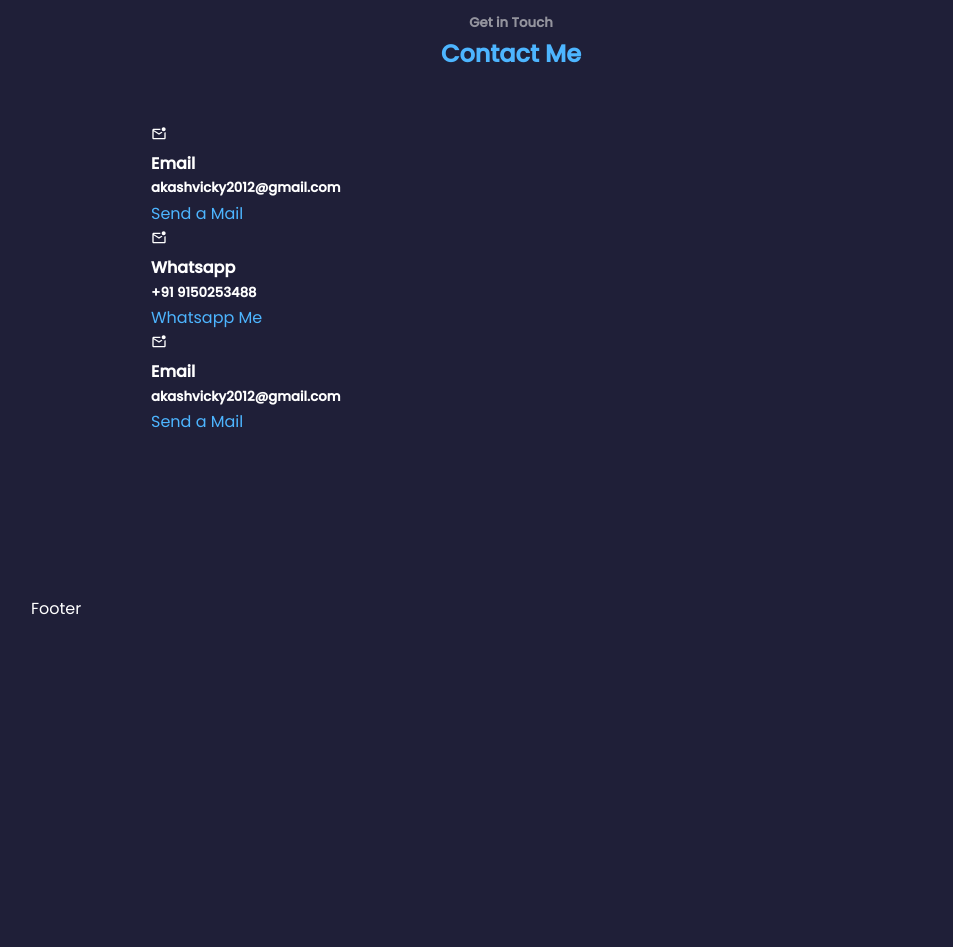
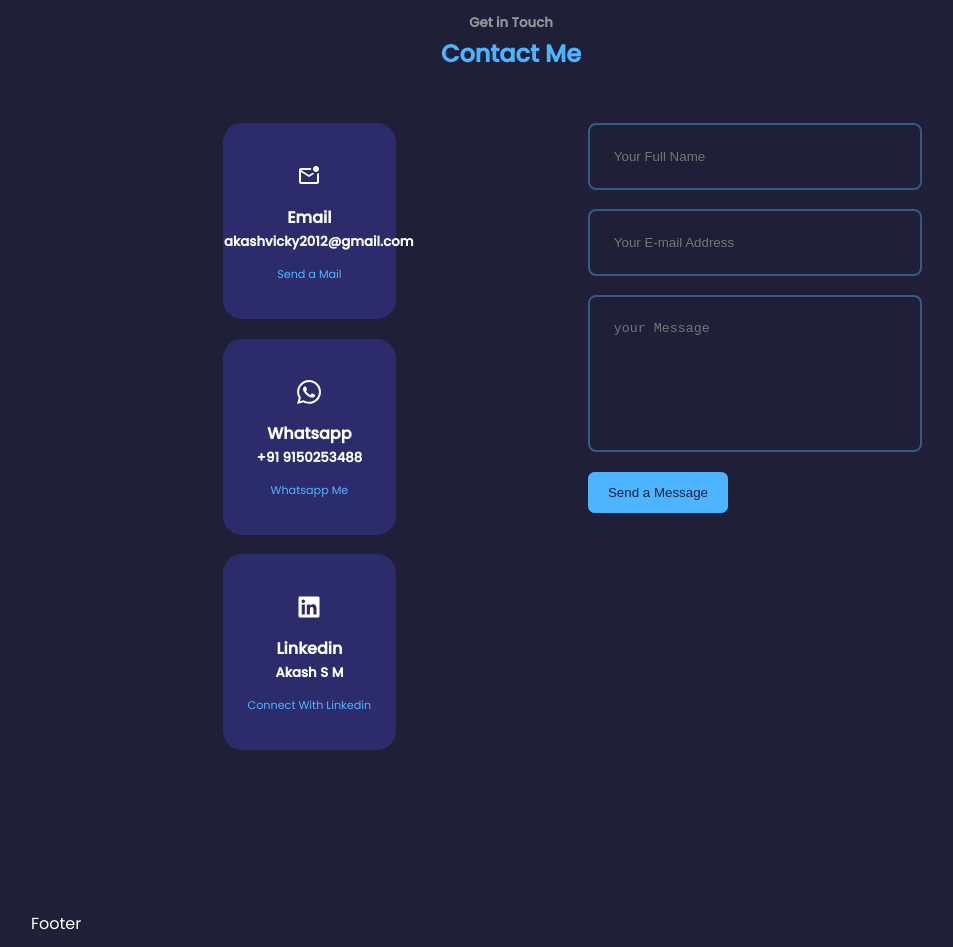
Before and after one commit to ak220193/my-portfolio-new, a React (Create React App) app: page / in a window 1280 px wide. Shown: the part 5520-6467 px from the top of the page, without its empty margins (129-1082 px from the left). Before the commit the page ends 6303 px from the top, so only its background shows below. Built offline with nearby package versions, Linux system fonts and the light colour scheme.

Commit message:
media queries are pending for Contact Section

```diff
--- a/src/Components/Contact/Contact.css
+++ b/src/Components/Contact/Contact.css
@@ -0,0 +1,57 @@
+.container.contact__container{
+    width: 60%;
+    display: grid;
+    grid-template-columns: 30% 58%;
+    gap:12rem;
+
+}
+
+.contact__options{
+    display: flex;
+    flex-direction: column;
+    gap:1.2rem;
+
+}
+
+.contact__option{
+    background: var(--color-bg-variant);
+    padding: 2.5rem 0 2rem 0rem ;
+    border-radius: 1.2rem ;
+    text-align: center;
+    border: 1px  solid transparent;
+    transition: var(--transition);
+}
+
+.contact__option:hover{
+    background: transparent;
+    border-color: var(--color-primary-variant);
+
+}
+
+.contact__option-icon{
+    font-size: 1.5rem;
+    margin-bottom: 0.5rem;
+}
+
+.contact__option a {
+    margin-top: 0.7rem;
+    display: inline-block;
+    font-size: 0.7rem;
+}
+
+
+form {
+    display: flex;
+    flex-direction: column;
+    gap:1.2rem;
+}
+
+input, textarea {
+    width: 100%;
+    padding:1.5rem;
+    border-radius:0.5rem;
+    background: transparent;
+    border: 2px solid var(--color-primary-variant);
+    resize:none;
+    color: var(--color-white);
+}
--- a/src/Components/Contact/Contact.jsx
+++ b/src/Components/Contact/Contact.jsx
@@ -1,6 +1,8 @@
 import React from 'react'
 import "./Contact.css"
 import { MdOutlineMarkEmailUnread } from "react-icons/md";
+import { FaLinkedin } from "react-icons/fa6";
+import { ImWhatsapp } from "react-icons/im";
 
 
 const Contact = () => {
@@ -14,32 +16,36 @@ const Contact = () => {
    <div className="container contact__container">
    <div className="contact__options">
 
- <article className="contact__options">
- <MdOutlineMarkEmailUnread/>
+ <article className="contact__option">
+ <MdOutlineMarkEmailUnread className='contact__option-icon'/>
  <h4> Email  </h4>
  <h5> akashvicky2012@gmail.com</h5>
- <a href="mailto: akashvicky2012@gmail.com"> Send a  Mail</a>
+ <a href="https://gmail.com" target='blank'> Send a  Mail</a>
 
  </article>
- <article className="contact__options">
- <MdOutlineMarkEmailUnread/>
+ <article className="contact__option">
+ <ImWhatsapp className='contact__option-icon'/>
  <h4> Whatsapp  </h4>
  <h5> +91 9150253488 </h5>
- <a href="https://api.whatsapp.com/send?phone=+919150253488">  Whatsapp Me </a>
+ <a href="https://wa.me/+919150253488" target='blank'>  Whatsapp Me </a>
 
  </article>
- <article className="contact__options">
- <MdOutlineMarkEmailUnread/>
- <h4> Email  </h4>
- <h5> akashvicky2012@gmail.com</h5>
- <a href="mailto: akashvicky2012@gmail.com"> Send a  Mail</a>
-
+ <article className="contact__option">
+ <FaLinkedin className='contact__option-icon'/>
+ <h4> Linkedin  </h4>
+ <h5> Akash S M </h5>
+ <a href="https://www.linkedin.com/in/akash-s-m/" target='blank'> Connect With Linkedin</a>
  </article>
-
 
    </div>
 
-   <form action=''> </form>
+   <form action="">
+
+    <input type='text' name='name' placeholder='Your Full Name' required />
+    <input type='email' name='email' placeholder='Your E-mail Address'  required/>
+    <textarea name="message"  rows="7" placeholder='your Message' />
+    <button type='submit'  className='btn btn-primary'> Send a Message </button>
+   </form>
 
    </div>
    </section>
```
